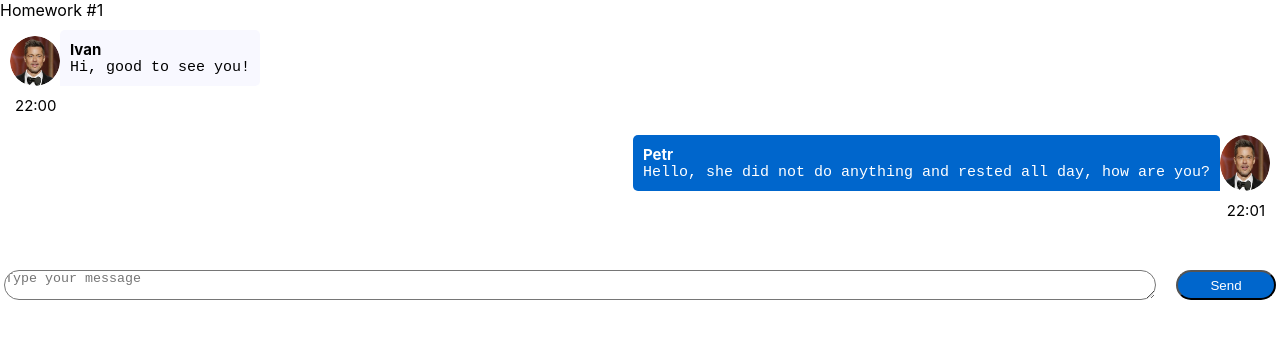
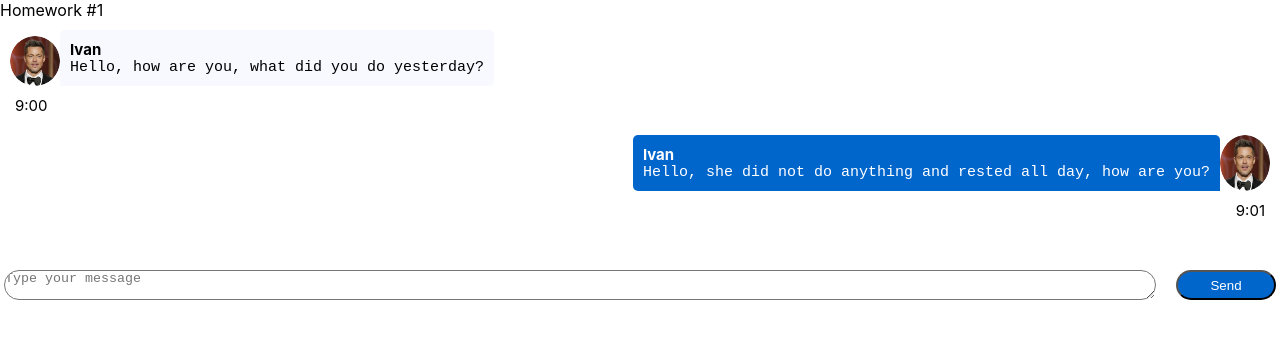
Before and after one commit to TashaBolsh/hws2, a React (Create React App) app: page /#/ in a window 1280 px wide. Shown: the top 338 px of the page. Built offline with nearby package versions, Linux system fonts and the light colour scheme.

Commit message:
Commit new HW1 yet

```diff
--- a/src/s2-homeworks/hw01/HW1.tsx
+++ b/src/s2-homeworks/hw01/HW1.tsx
@@ -28,19 +28,19 @@ export const message0: MessageType = {
         name: 'Ivan',  // можно менять
     },
     message: {
-        text: 'Hi, good to see you!', // можно менять
-        time: '22:00', // можно менять
+        text: 'Hello, how are you, what did you do yesterday?', // можно менять
+        time: '9:00', // можно менять
     },
 }
 export const friendMessage0: MessageType = {
     id: 100,
     user: {
         avatar: avatar, // можно менять
-        name: 'Petr', // можно менять
+        name: 'Ivan', // можно менять
     },
     message: {
         text: 'Hello, she did not do anything and rested all day, how are you?', // можно менять
-        time: '22:01', // можно менять
+        time: '9:01', // можно менять
     },
 }
 
```
